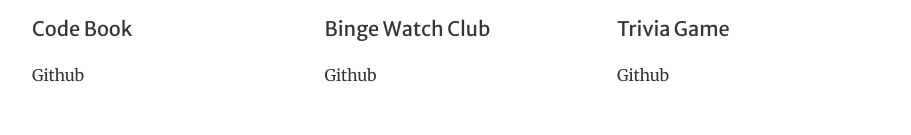
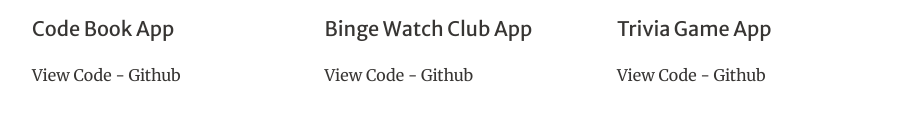
Before and after one commit to Spacejnk/W.Louis-Charles-, a website with bundled scripts: page index.html in a window 1280 px wide. Shown: the part 1143-1278 px from the top of the page, without its empty margins (38-949 px from the left). Built offline with nearby package versions, Linux system fonts and the light colour scheme.

Commit message:
added extra text to app and github link

```diff
--- a/index.html
+++ b/index.html
@@ -247,10 +247,10 @@
           <a href="https://code-book-app.herokuapp.com/" class="nounderline d-block mb-4 h-100">
             <img class="img-fluid img-thumbnail" src="img/portfolio/fullsize/notebook.jpg" alt=""
               style="width:450px;height:300px;">
-            <h5 class="code-book">Code Book</h5>
+            <h5 class="code-book">Code Book App</h5>
           </a>
           <div class="githubporjects">
-            <a target="_blank" href="https://github.com/kcalumpong/Code-Book" class="git" title="GitHub">Github <i
+            <a target="_blank" href="https://github.com/kcalumpong/Code-Book" class="git" title="GitHub">View Code - Github <i
                 class=" fa fa-github"></i></a>
           </div>
         </div>
@@ -261,10 +261,10 @@
           <a href="https://warm-gorge-90894.herokuapp.com/" class="nounderline d-block mb-4 h-100">
             <img class="img-fluid img-thumbnail" src="img/portfolio/fullsize/remote-control.jpg" alt=""
               style="width:450px;height:300px;">
-            <h5 class="binge">Binge Watch Club</h5>
+            <h5 class="binge">Binge Watch Club App</h5>
           </a>
           <div class="githubporjects">
-            <a target="_blank" href="https://github.com/FrankeyDee/Binge-Watch-Club" class="git" title="GitHub">Github <i
+            <a target="_blank" href="https://github.com/FrankeyDee/Binge-Watch-Club" class="git" title="GitHub">View Code - Github <i
                 class=" fa fa-github"></i></a>
           </div>
         </div>
@@ -274,10 +274,10 @@
           <a href="https://spacejnk.github.io/TriviaGame/" class="nounderline d-block mb-4 h-100">
             <img class="img-fluid img-thumbnail" src="img/portfolio/fullsize/game-on.jpg" alt=""
               style="width:450px;height:300px;">
-            <h5 class="trivia-game">Trivia Game</h5>
+            <h5 class="trivia-game">Trivia Game App</h5>
           </a>
           <div class="githubporjects">
-            <a target="_blank" href="https://github.com/Spacejnk/TriviaGame" class="git" title="GitHub">Github <i
+            <a target="_blank" href="https://github.com/Spacejnk/TriviaGame" class="git" title="GitHub">View Code - Github <i
                 class=" fa fa-github"></i></a>
           </div>
         </div>
```
